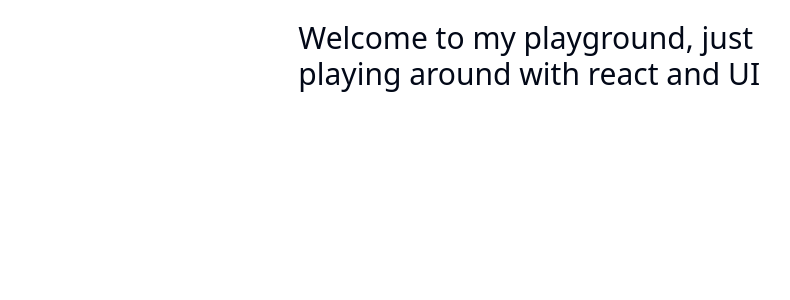
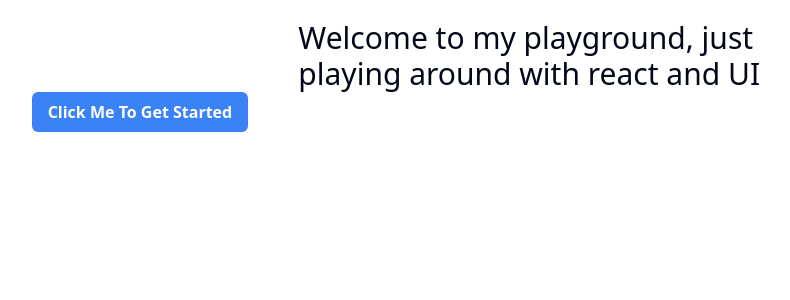
Before and after one commit to MusiliC/react-ts-playground, a React (Vite) app: page / in a window 1280 px wide. Shown: the top 300 px of the page, without its empty margins (75-865 px from the left). Built offline with nearby package versions, Linux system fonts and the light colour scheme.

Commit message:
reusable components

```diff
--- a/src/App.tsx
+++ b/src/App.tsx
@@ -1,3 +1,5 @@
+import Button from "./features/reusable-components/Button";
+
 function App() {
   return (
     <main className="min-h-screen w-5/6 mx-auto ">
@@ -5,6 +7,7 @@ function App() {
         <p className="text-3xl w-1/2 mx-auto ">
           Welcome to my playground, just playing around with react and UI
         </p>
+        <Button>Click Me To Get Started</Button>
       </div>
     </main>
   );
--- /dev/null
+++ b/src/features/reusable-components/Button.tsx
@@ -0,0 +1,27 @@
+import { cn } from "@/lib/utils";
+import { cva } from "class-variance-authority";
+
+type ButtonProps = React.HTMLAttributes<HTMLButtonElement> & {
+  variant?: "primary" | "secondary";
+};
+
+function Button({className, variant, ...props}: ButtonProps) {
+  return <button {...props} className={cn(buttonVariants({variant}), className)} />;
+}
+
+const buttonVariants = cva(
+  "py-2 px-4 rounded-md font-semibold hover:opacity-50",
+  {
+    variants: {
+      variant: {
+        primary: "bg-blue-500 text-white",
+        secondary: "bg-green-500 text-white",
+      },
+    },
+    defaultVariants:{
+        variant: "primary"
+    }
+  }
+);
+
+export default Button;
--- /dev/null
+++ b/src/utils/cn.ts
@@ -0,0 +1,7 @@
+import clsx from "clsx";
+import { ClassValue } from "clsx";
+import { twMerge } from "tailwind-merge";
+
+export function cn(...inputs: ClassValue[]){
+return twMerge(clsx(inputs))
+}
```
Also changed, not shown: 1 other file (tests, documents, lock files or other folders).
